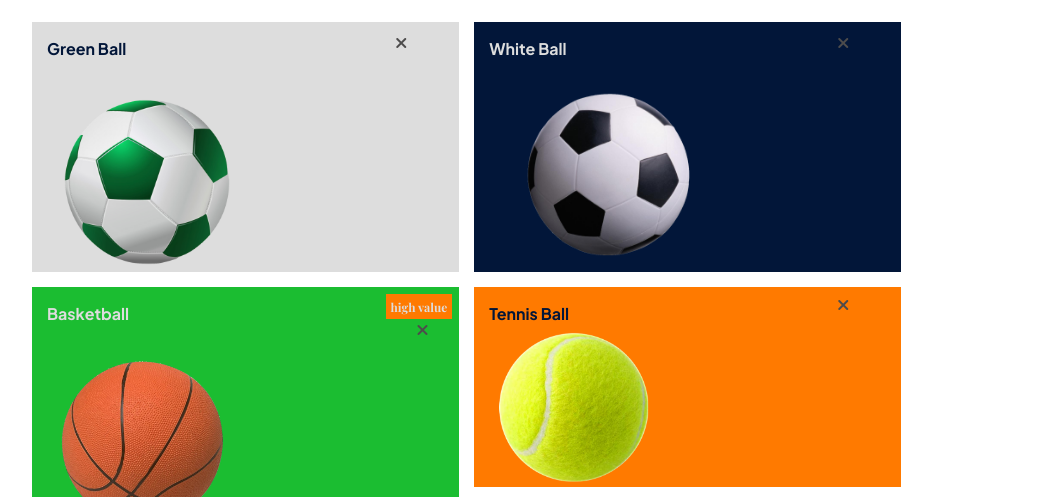
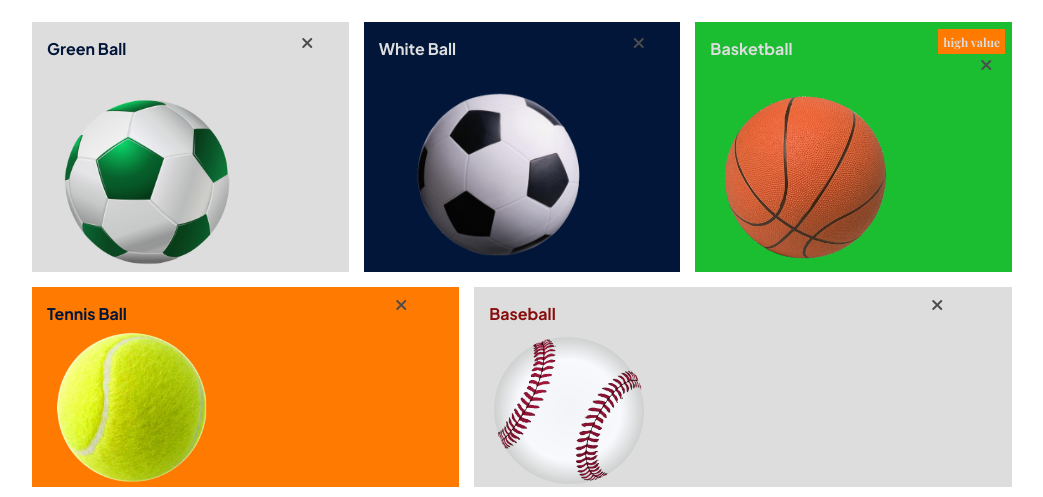
Before and after one commit to LeoGee1/inventory, a plain HTML site: page index.html in a window 1280 px wide. Shown: the part 303-800 px from the top of the page, without its empty margins (118-1161 px from the left). Drawn offline with Linux system fonts and the light colour scheme.

Commit message:
span changes 2

```diff
--- a/styles.css
+++ b/styles.css
@@ -409,7 +409,7 @@ body, a, h1, h2, p, ul, li {
         font-size: 16px;
     }
     .balls{
-        grid-column: span 4;
+        grid-column: span 3;
     }
     .balls h3 {
         font-size: 16px;
```
